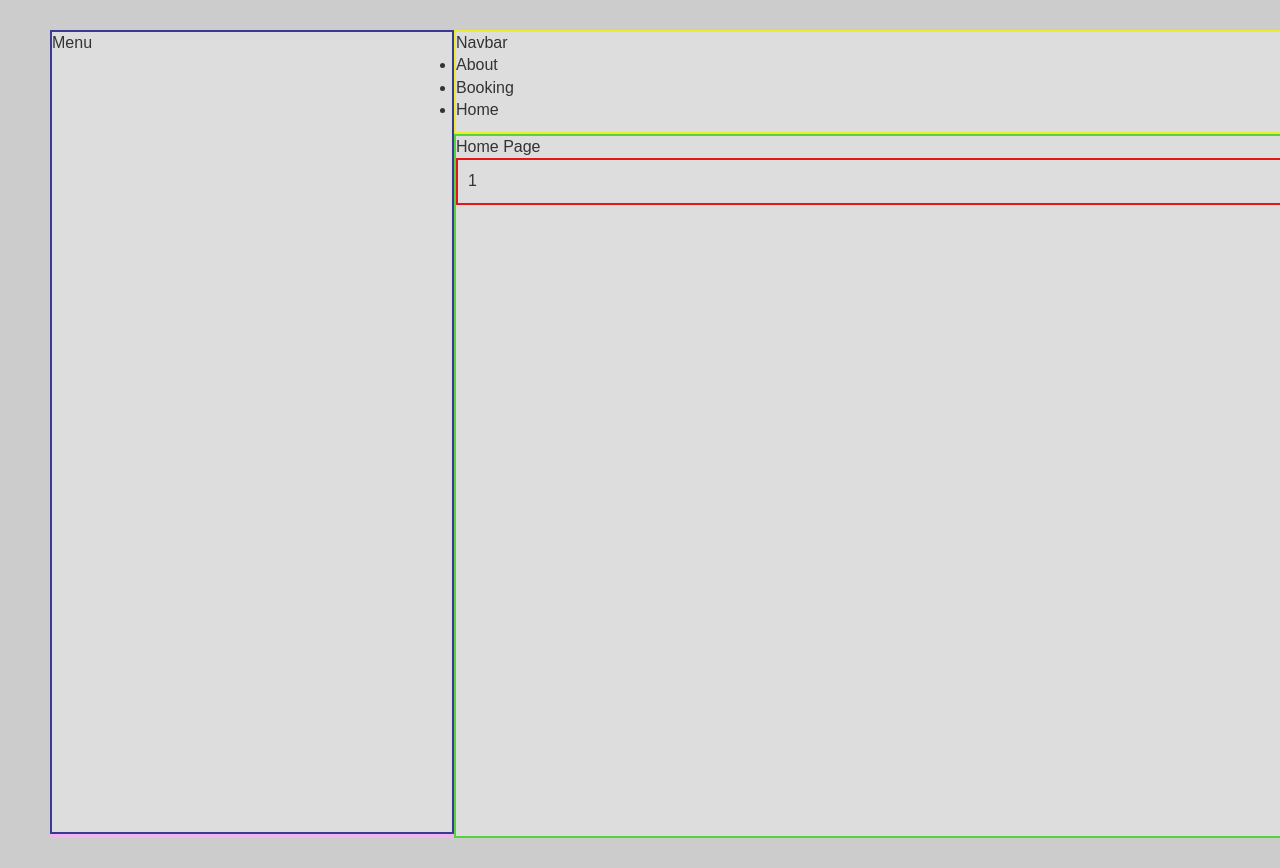
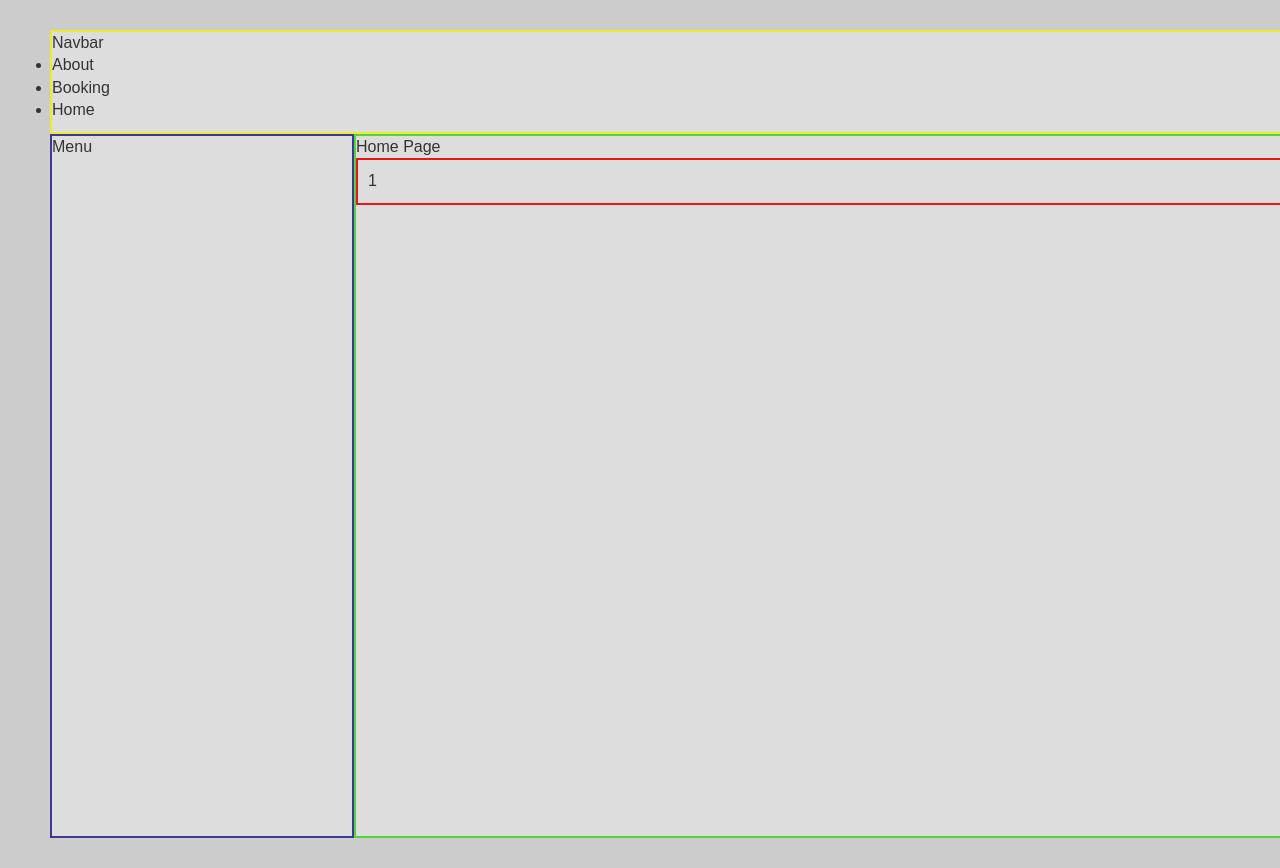
Before and after one commit to AndreasStrid/Coffe-Cats, a React (Create React App) app: page / in a window 1280 px wide. Shown: the top 868 px of the page. Built offline with nearby package versions, Linux system fonts and the light colour scheme; the HTML template or start-up script is replaced by a standard one.

Commit message:
Change CSS design. Navbar now covers the whole screen

```diff
--- a/src/App.css
+++ b/src/App.css
@@ -1,3 +1,5 @@
+@import "GridLayout.css";
+
 :root {
   /* Colors */
   --primary: #dddddd;
@@ -12,7 +14,7 @@
   --page: rgb(85, 211, 63);
   --homePage: rgb(231, 22, 22);
   /* Width & Heights */
-  --menuWidth: 400px;
+  --menuWidth: 300px;
   --navBarHeight: 100px;
 }
 
@@ -52,43 +54,3 @@ body {
 img {
   max-width: 100%;
 }
-
-.appGrid {
-  display: grid;
-  height: inherit;
-  width: inherit;
-
- /* grid-template-columns: auto auto;
-  grid-template-rows: auto auto; */
-  grid-template-areas: "menuGrid navBarGrid"
-                         "menuGrid pageGrid"
-                         ;
-  background: #fafa
-
-}
-
-.menuGrid{
-    grid-area: menuGrid;
-    background: var(--background);
-    height: 100vh;
-    width: var(--menuWidth);
-
-    border: 2px solid var(--menu);
-}
-
-.contentGrid{
-  grid-area: pageGrid;
-  background: var(--background);
-  height: calc(100vh - var(--navBarHeight));
-  width: (100vw- var(--menuWidth));
-
-  border: 2px solid var(--page);
-}
-
-.navBarGrid{
-  grid-area: navBarGrid;
-  background: var(--background);
-  height: var(--navBarHeight);
-  width: calc(100vw - var(--menuWidth));
-  border: 2px solid var(--navbar);
-}
--- a/src/App.tsx
+++ b/src/App.tsx
@@ -5,7 +5,7 @@ import './App.css';
 // import Box from './components/Box';
 import Menu from './components/menu/Menu';
 import Navbar from './components/navigation/NavBar'
-import Page from './components/PageContent'
+import PageContent from './components/PageContent'
 import { ABOUTPAGE, BOOKINGPAGE, HOMEPAGE, NAVBARCLICKEVENTS, PAGESNAMES } from './config/Pages';
 import PageTemplate from './objects/PageTemplate'
 
@@ -38,17 +38,17 @@ class App extends React.Component {
     return (
 
       <div className="appGrid">
+        <div className="navBarGrid">
+          <p>Navbar</p>
+          <Navbar navBarButtons={NAVBARCLICKEVENTS} />
+        </div>
         <div className="menuGrid">
           <p> Menu </p>
           <Menu menuButtons={page.menuItems} />
         </div>
-        <div className="navBarGrid">
-          <p>Navbar</p>
-          <Navbar navBarButtons={NAVBARCLICKEVENTS} />
-        </div>
         <div className="contentGrid">
           <p> Home Page</p>
-          <Page />
+          <PageContent />
         </div>
       </div>
 
--- /dev/null
+++ b/src/GridLayout.css
@@ -0,0 +1,41 @@
+.appGrid {
+  grid-area: appGrid;
+  display: grid;
+  height: inherit;
+  width: inherit;
+
+ /* grid-template-columns: auto auto;
+  grid-template-rows: auto auto; */
+  grid-template-areas: "navBarGrid navBarGrid"
+                         "menuGrid contentGrid";
+  background: #fafa
+
+}
+
+.menuGrid{
+    grid-area: menuGrid;
+    background: var(--background);
+    height: calc(100vh - var(--navBarHeight));
+    width: var(--menuWidth);
+    /* width: 100px; */
+
+    border: 2px solid var(--menu);
+}
+
+.contentGrid{
+  grid-area: contentGrid;
+  background: var(--background);
+  height: calc(100vh - var(--navBarHeight));
+  width: calc(100vw - var(--menuWidth));
+  /* width: 200px; */
+
+  border: 2px solid var(--page);
+}
+
+.navBarGrid{
+  grid-area: navBarGrid;
+  background: var(--background);
+  height: var(--navBarHeight);
+  width: 100vw;
+  border: 2px solid var(--navbar);
+}
--- a/src/components/List.tsx
+++ b/src/components/List.tsx
@@ -11,10 +11,10 @@ class Navbar extends React.Component<IProps> {
 
     public render() {
         return (<div className="navbar">
-            {this.createList(this.props.list)}
+            {this.createItemList(this.props.list)}
         </div>);
     }
-    public createList(list: ClickEvent[]) {
+    public createItemList(list: ClickEvent[]) {
         const listElement =
             list.map((item: ClickEvent) => {
                 return (<ListItem clickEvent={item} key={item.name} id={item.name} />);
```
